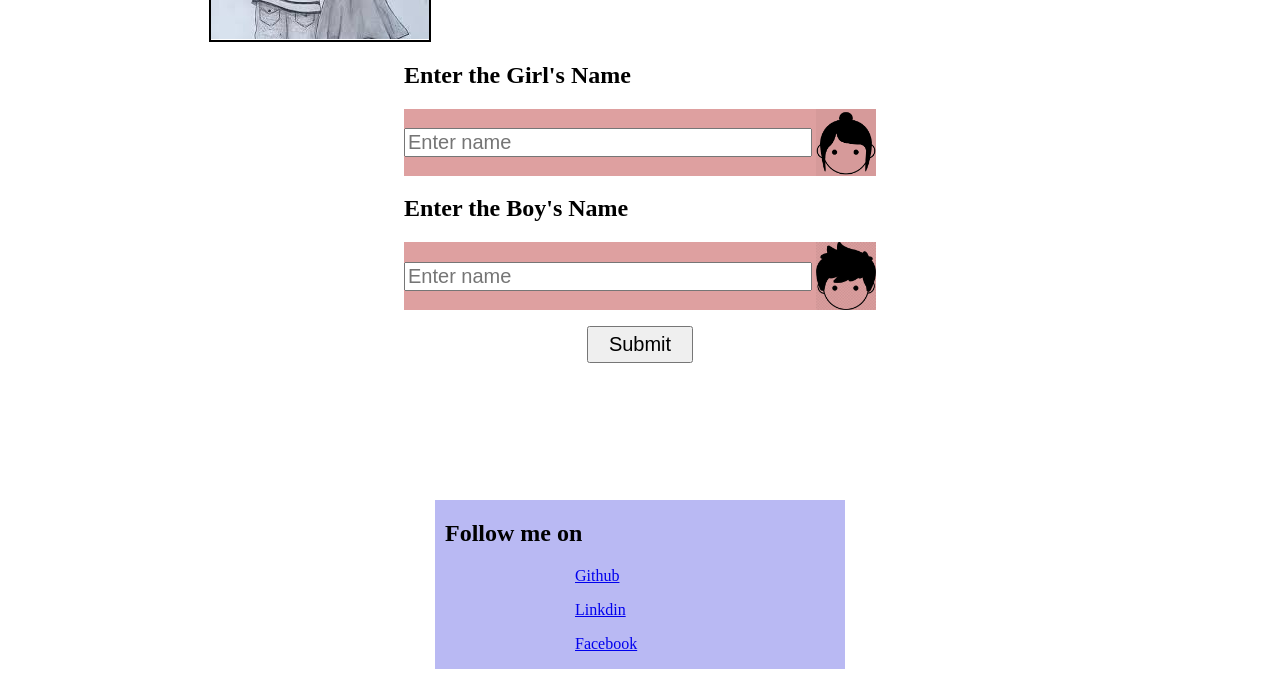
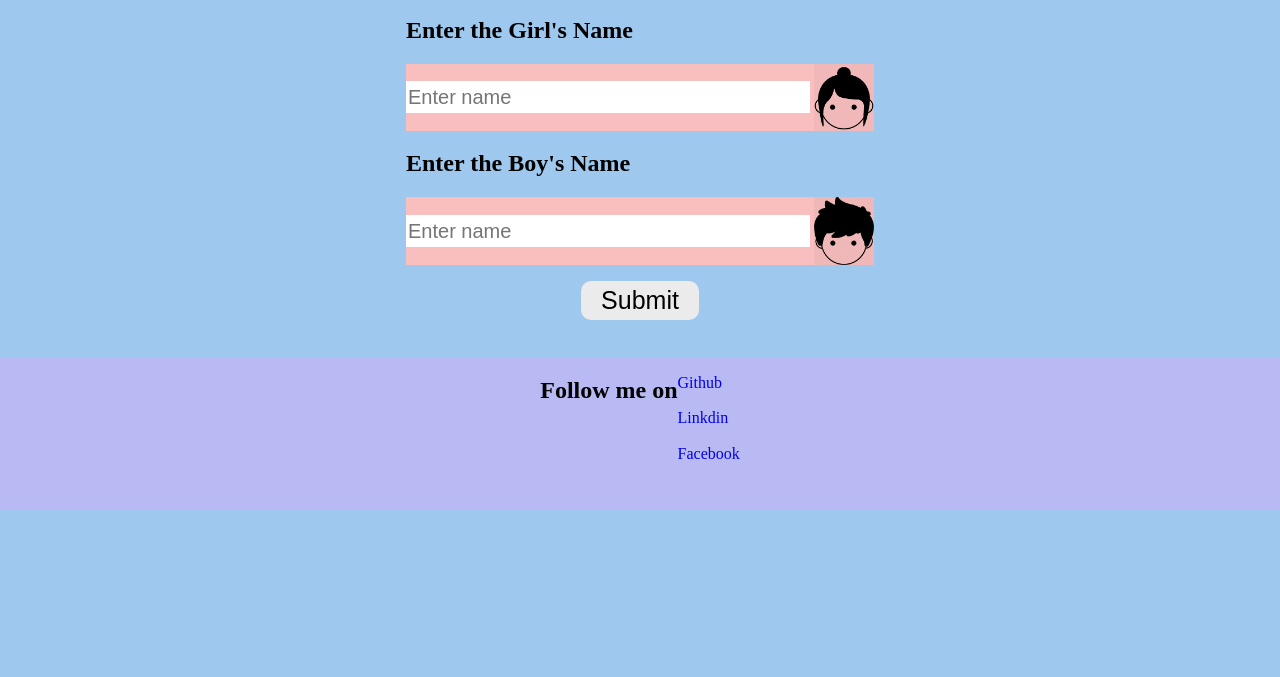
Before and after one commit to KrishnenduMaity108/LOVE-Percentage, a plain HTML site: page love_Percent.html in a window 1280 px wide. Shown: the part 327-1004 px from the top of the page. After the commit the page ends 836 px from the top, so only its background shows below. Drawn offline with Linux system fonts and the light colour scheme.

Commit message:
Update love_percent.css

```diff
--- a/love_percent.css
+++ b/love_percent.css
@@ -1,3 +1,7 @@
+body{
+  margin: 0;
+  background-color: rgb(158, 200, 237);
+}
 .main-container{
   display: flex;
   flex-direction: column;
@@ -7,8 +11,10 @@
 .head-line{
   color: rgb(158, 8, 233);
   font-size: 50px;
+  margin: 15px;
 }
 .intro-container{
+  margin-left: 30px;
   display: flex;
   align-items: center;
 }
@@ -20,10 +26,12 @@
 .input-box{
   font-size: 20px;
   width: 400px;
+  height: 30px;
+  border: none;
   vertical-align: middle;
 }
 .ig{
-  background-color: rgb(222, 160, 160);
+  background-color: rgb(249, 191, 191);
 }
 .icon{
   width: 60px;
@@ -31,16 +39,40 @@
   vertical-align: middle;
 }
 .submit-button{
-  font-size: 20px;
+  font-size: 25px;
   padding: 5px 20px;
+  background-color: rgb(235, 235, 235);
+  border: none;
+  border-radius: 10px;
   cursor: pointer;
 }
+.submit-button:hover{
+  background-color: antiquewhite;
+  color: rgb(117, 40, 40);
+}
 .about{
-  width: 400px;
-  padding-left: 10px;
-  margin-top: 100px;
+  position: relative;
+  bottom: 0;
+  width: 100%;
+  display: flex;
+  justify-content: center;
+  /* margin-top: 100px; */
   background-color: rgb(185, 185, 243);
+  padding-bottom: 30px;
 }
+
+.logo{
+  width: 40px;
+  mix-blend-mode: multiply;
+  vertical-align: middle;
+}
+.git-logo{
+  width: 33px;
+  margin-left: 4px;
+  vertical-align: middle;
+}
+
 a{
-  margin-left: 130px;
+  text-decoration: none;
+  vertical-align: middle;
 }
```
